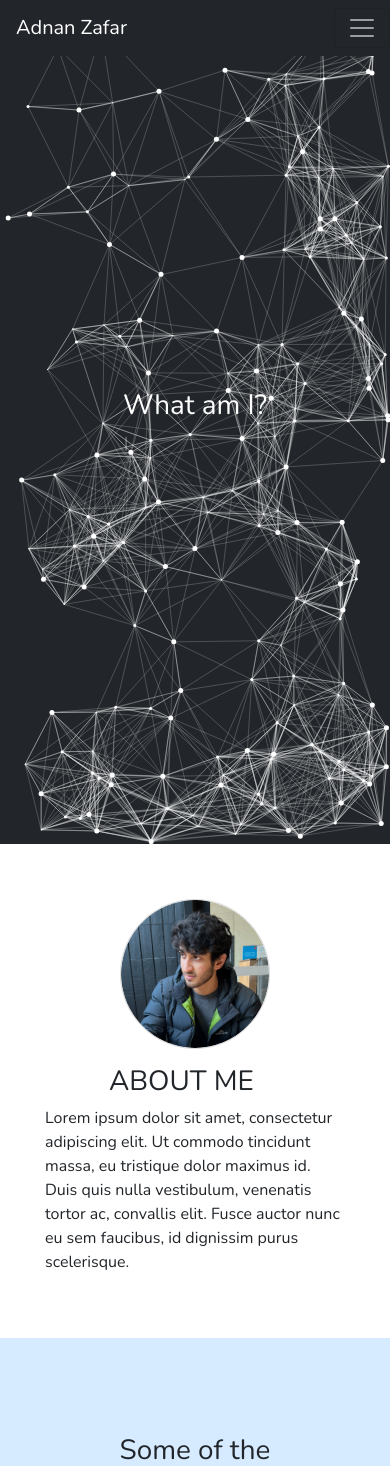
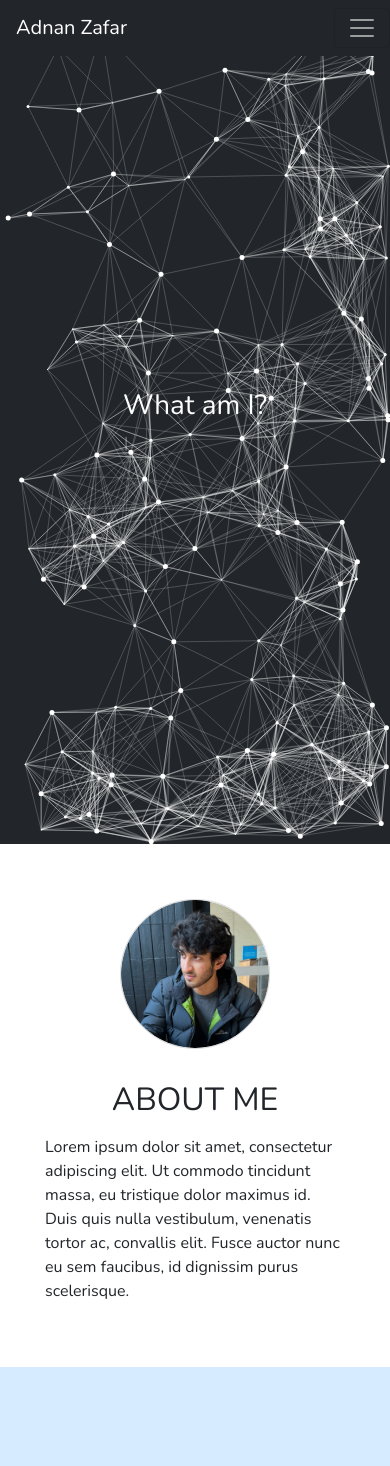
Before and after one commit to Adnan25z/portfolio, a React (Create React App) app: page / in a window 390 px wide. Shown: the top 1466 px of the page. Built offline with nearby package versions, Linux system fonts and the light colour scheme.

Commit message:
portfolio section complete

```diff
--- a/src/screens/aboutMe/aboutMe.css
+++ b/src/screens/aboutMe/aboutMe.css
@@ -1,4 +1,5 @@
-.about__container{
+/* aboutMe.css */
+.about__container {
   margin: 3rem 0;
   display: flex;
   flex-direction: row;
@@ -6,17 +7,22 @@
   align-items: center;
 }
 
-.about__container img{
+.about__container img {
   border-radius: 50%;
-    border: 0.5px solid rgb(218,218,218);
-    margin-bottom: 1 rem;
+  border: 0.5px solid rgb(218, 218, 218);
+  margin-bottom: 1rem;
   max-width: 150px;
   max-height: 150px;
   object-fit: cover;
 }
 
-.about__text{
+.about__text {
   max-width: 600px;
+}
+
+.about__text h1 {
+  font-size: 2rem; /* Adjust the font size as desired */
+  margin-bottom: 1rem;
 }
 
 /*--------------- MEDIA QUERIES ---------------*/
@@ -27,12 +33,15 @@
   }
 }
 
-@media only screen and (max-width: 700px){
-    .about__text{
+@media only screen and (max-width: 700px) {
+  .about__text {
     max-width: 300px;
+    margin-left: auto; /* Center the text when in a single column layout */
+    margin-right: auto;
   }
-    .about__text h1{
+
+  .about__text h1 {
     margin-top: 1rem;
-        margin-left: 4rem;
+    text-align: center; /* Center the heading when in a single column layout */
   }
 }
```
Lines whose indentation alone changed are shown as unchanged.
